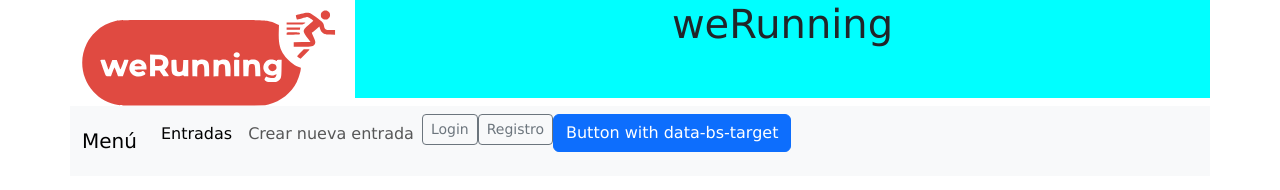
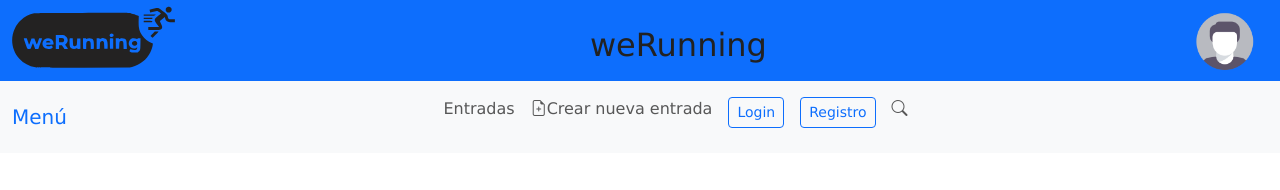
Before and after one commit to AJota1998/ejerciciosInterfaceAJota, a plain HTML site: page LayoutBootstrap/index.html in a window 1280 px wide. Drawn offline with nearby package versions, Linux system fonts and the light colour scheme.

Commit message:
avanzando bootstrap

```diff
--- a/LayoutBootstrap/index.html
+++ b/LayoutBootstrap/index.html
@@ -6,60 +6,58 @@
     <meta name="viewport" content="width=device-width, initial-scale=1.0">
     <title>Layout Bootstrap</title>
     <link href="https://cdn.jsdelivr.net/npm/bootstrap@5.3.0-alpha1/dist/css/bootstrap.min.css" rel="stylesheet" integrity="sha384-GLhlTQ8iRABdZLl6O3oVMWSktQOp6b7In1Zl3/Jr59b6EGGoI1aFkw7cmDA6j6gD" crossorigin="anonymous">
+    <link rel="stylesheet" href="https://cdn.jsdelivr.net/npm/bootstrap-icons@1.4.0/font/bootstrap-icons.css">
     <link rel="stylesheet" href="styles/styles.css">
 </head>
 <body>
 
-    <div class="container">
+    <div class="container-fluid">
 
       <div class="row" id="encabezado">
-
         <img class="col-3" id="logo" src="img/logo.svg" alt="imagen del logo weRunning">
-           <h1 class="col-9" style="background-color: aqua;">weRunning</h1>
-
+        <h2 class="col-6">weRunning</h2>
+        <img class="col-3" src="img/avatar.png" id="avatar" alt="imagen de perfil">
       </div>
 
       <div class="row">
-
-            <nav class="navbar navbar-expand-sm bg-body-tertiary col">
-                <div class="container text-center">
-                  <a class="navbar-brand" href="#">Menú</a>
+        <nav class="navbar navbar-expand-sm bg-body-tertiary">
+          <div class="container-fluid">
+            <a class="navbar-brand" href="#" id="menu">Menú</a>
             <button class="navbar-toggler" type="button" data-bs-toggle="collapse" data-bs-target="#navbarNav" aria-controls="navbarNav" aria-expanded="false" aria-label="Toggle navigation">
               <span class="navbar-toggler-icon"></span>
             </button>
             <div class="collapse navbar-collapse" id="navbarNav">
-                    <ul class="navbar-nav">
+              <ul class="navbar-nav mx-auto">
                 <li class="nav-item">
-                        <a class="nav-link active" aria-current="page" href="#">Entradas</a>
+                  <a class="nav-link" aria-current="page" href="#">Entradas</a>
                 </li>
                 <li class="nav-item">
-                        <a class="nav-link" href="#">Crear nueva entrada</a>
+                  <a class="nav-link" href="#"><i class="bi bi-file-earmark-plus"></i>Crear nueva entrada</a>
                 </li>
                 <li class="nav-item">
-                        <button class="btn btn-sm btn-outline-secondary" type="button">Login</button>
+                  <a class="nav-link" href="#"><button class="btn btn-sm btn-outline-primary" type="button">Login</button></a>
                 </li>
                 <li class="nav-item">
-                        <button class="btn btn-sm btn-outline-secondary" type="button">Registro</button>
+                  <a class="nav-link"><button class="btn btn-sm btn-outline-primary" type="button">Registro</button></a>
                 </li>
+                <li class="nav-item" id="lupa">
                   <p>
-                        <button class="btn btn-primary" type="button" data-bs-toggle="collapse" data-bs-target="#collapseExample" aria-expanded="false" aria-controls="collapseExample">
-                          Button with data-bs-target
-                        </button>
+                    <a class="nav-link" data-bs-toggle="collapse" href="#collapseExample" role="button" aria-expanded="false" aria-controls="collapseExample">
+                      <i class="bi bi-search"></i>
+                    </a>
                   </p>
                   <div class="collapse" id="collapseExample">
-                        <div class="card card-body">
-                          Some placeholder content for the collapse component. This panel is hidden by default but revealed when the user activates the relevant trigger.
+                    <button type="button" class="btn-close" aria-label="Close" data-bs-toggle="collapse" href="#collapseExample" role="button" aria-expanded="false" aria-controls="collapseExample"></button>
+                    <input type="text">
                   </div>
-                      </div>
-
+                </li>
               </ul>
             </div>
           </div>
         </nav>
-
       </div>
 
     </div>
-
+    <script src="https://cdn.jsdelivr.net/npm/bootstrap@5.3.0-alpha1/dist/js/bootstrap.bundle.min.js" integrity="sha384-w76AqPfDkMBDXo30jS1Sgez6pr3x5MlQ1ZAGC+nuZB+EYdgRZgiwxhTBTkF7CXvN" crossorigin="anonymous"></script>
 </body>
 </html>
--- a/LayoutBootstrap/styles/styles.css
+++ b/LayoutBootstrap/styles/styles.css
@@ -4,15 +4,39 @@
 
 #encabezado {
    text-align: center;
+   background-color: rgba(13,110,253,255);
+   display: flex;
+   justify-content: space-between;
+}
+
+#encabezado h2 {
+    margin-top: 2%;
+    color: rgb(34, 34, 34);
 }
 
 #logo {
-    width: 25%;
-    height: 25%;
-    filter: invert(22%) sepia(86%) saturate(1936%) hue-rotate(343deg) brightness(125%) contrast(76%);
+    width: 15%;
+    height: 15%;
+    margin-bottom: 1%;
+    filter: invert(10%) sepia(12%) saturate(18%) hue-rotate(350deg) brightness(101%) contrast(92%);
+}
+
+#avatar {
+    width: 9%;
+    height: 9%;
+}
+
+#menu {
+    color: rgba(13,110,253,255);
 }
 
 #lupa {
-    width: 3%;
-    height: 3%;
+   display: flex;
+   justify-content: left;
 }
+
+input {
+    border-radius: 5px;
+    border: solid 2px;
+    border-color: rgba(13,110,253,255);
+}
```
Also changed, not shown: LayoutBootstrap/img/avatar.png (added). Lines whose indentation alone changed are shown as unchanged.
